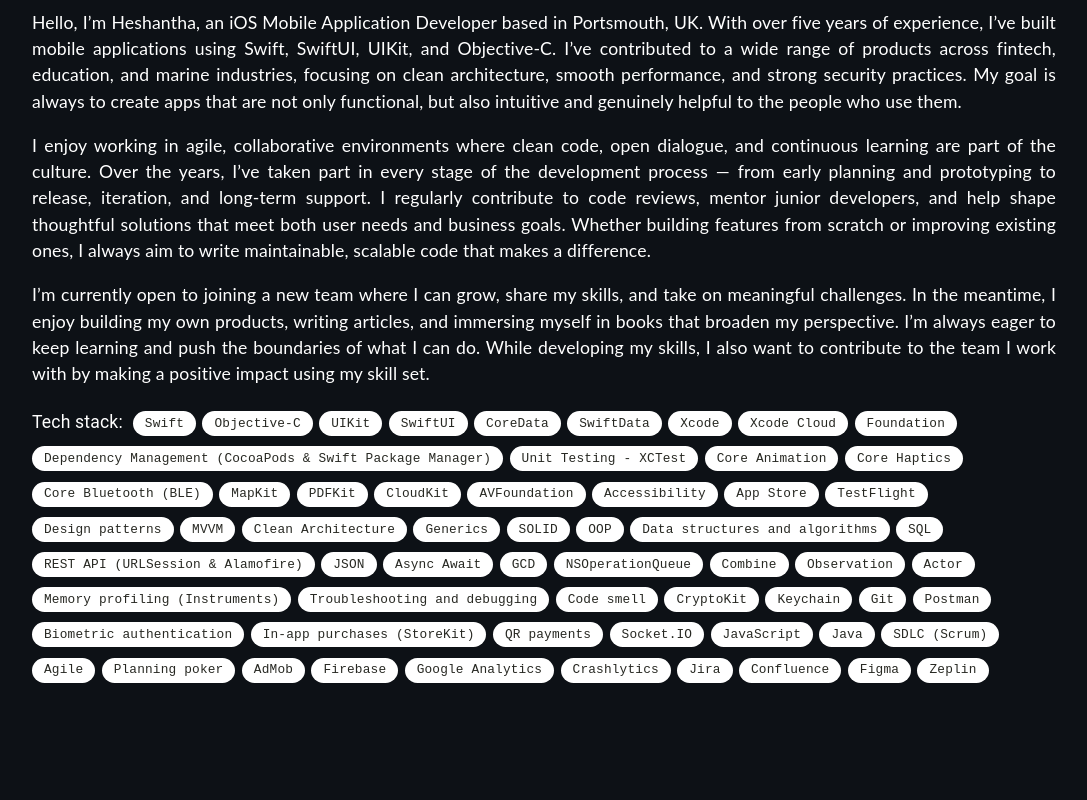
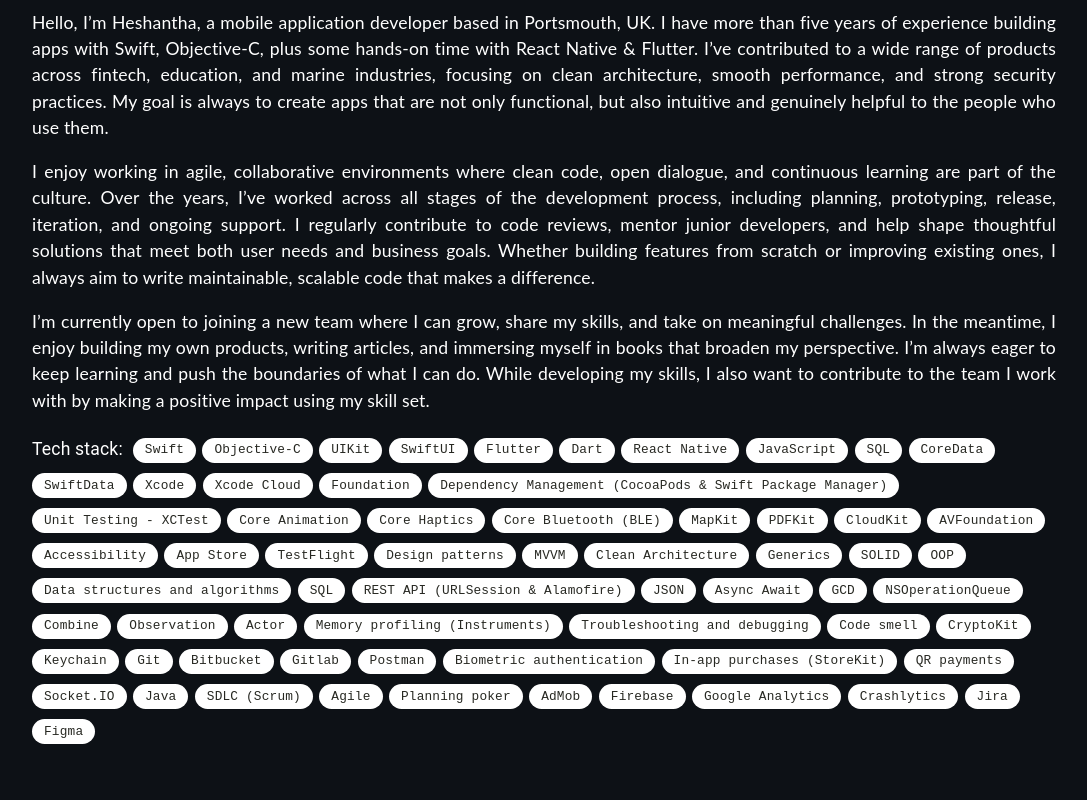
Before and after one commit to heshantha-md/heshantha-md.github.io, a React (Create React App) app: page / in a window 1280 px wide. Shown: the part 1000-1800 px from the top of the page, without its empty margins (96-1183 px from the left). Built offline with nearby package versions, Linux system fonts and the light colour scheme.

Commit message:
Major modifications to the bio & the timeline, Updated CV

```diff
--- a/src/components/Expertise.tsx
+++ b/src/components/Expertise.tsx
@@ -8,6 +8,11 @@
     "Objective-C",
     "UIKit",
     "SwiftUI",
+    "Flutter",
+    "Dart",
+    "React Native",
+    "JavaScript",
+    "SQL",
     "CoreData",
     "SwiftData",
     "Xcode",
@@ -47,12 +52,13 @@
     "CryptoKit",
     "Keychain",
     "Git",
+    "Bitbucket",
+    "Gitlab",
     "Postman",
     "Biometric authentication",
     "In-app purchases (StoreKit)",
     "QR payments",
     "Socket.IO",
-    "JavaScript",
     "Java",
     "SDLC (Scrum)",
     "Agile",
@@ -62,9 +68,7 @@
     "Google Analytics",
     "Crashlytics",
     "Jira",
-    "Confluence",
-    "Figma",
-    "Zeplin"
+    "Figma"
 ];
 
 function Expertise() {
@@ -73,8 +77,8 @@
         <div className="skills-container">
             <h1>Who I am</h1>
                 <div className="skill">
-                    <p>Hello, I’m Heshantha, an iOS Mobile Application Developer based in Portsmouth, UK. With over five years of experience, I’ve built mobile applications using Swift, SwiftUI, UIKit, and Objective-C. I’ve contributed to a wide range of products across fintech, education, and marine industries, focusing on clean architecture, smooth performance, and strong security practices. My goal is always to create apps that are not only functional, but also intuitive and genuinely helpful to the people who use them.</p>
-                    <p>I enjoy working in agile, collaborative environments where clean code, open dialogue, and continuous learning are part of the culture. Over the years, I’ve taken part in every stage of the development process — from early planning and prototyping to release, iteration, and long-term support. I regularly contribute to code reviews, mentor junior developers, and help shape thoughtful solutions that meet both user needs and business goals. Whether building features from scratch or improving existing ones, I always aim to write maintainable, scalable code that makes a difference.</p>
+                    <p>Hello, I’m Heshantha, a mobile application developer based in Portsmouth, UK. I have more than five years of experience building apps with Swift, Objective-C, plus some hands-on time with React Native & Flutter. I’ve contributed to a wide range of products across fintech, education, and marine industries, focusing on clean architecture, smooth performance, and strong security practices. My goal is always to create apps that are not only functional, but also intuitive and genuinely helpful to the people who use them.</p>
+                    <p>I enjoy working in agile, collaborative environments where clean code, open dialogue, and continuous learning are part of the culture. Over the years, I’ve worked across all stages of the development process, including planning, prototyping, release, iteration, and ongoing support. I regularly contribute to code reviews, mentor junior developers, and help shape thoughtful solutions that meet both user needs and business goals. Whether building features from scratch or improving existing ones, I always aim to write maintainable, scalable code that makes a difference.</p>
                     <p>I’m currently open to joining a new team where I can grow, share my skills, and take on meaningful challenges. In the meantime, I enjoy building my own products, writing articles, and immersing myself in books that broaden my perspective. I’m always eager to keep learning and push the boundaries of what I can do. While developing my skills, I also want to contribute to the team I work with by making a positive impact using my skill set.</p>
                     <div className="flex-chips">
                         <span className="chip-title">Tech stack:</span>
--- a/src/components/Main.tsx
+++ b/src/components/Main.tsx
@@ -19,7 +19,7 @@
             <a href="https://www.linkedin.com/in/heshantha-md/" target="_blank" rel="noreferrer"><FaLinkedin/></a>
           </div>
           <h1>Heshantha Don</h1>
-          <p>iOS Mobile Application Developer</p>
+          <p>Mobile Application Developer</p>
           <Chip className='chip' label="Portsmouth, United Kingdom" />
 
           <div className="mobile_social_icons">
--- a/src/components/Timeline.tsx
+++ b/src/components/Timeline.tsx
@@ -73,10 +73,11 @@
             <a href="https://www.epictechnology.lk/" target="_blank" rel="noreferrer"><h3 className="vertical-timeline-element-title">Epic Technology</h3></a>
             <h4 className="vertical-timeline-element-subtitle">Colombo, Sri Lanka</h4>
             <p>
-              iOS Developer{" "}
+              Mobile Application Developer {" "}
                 <Chip className='chipDark' label="Swift" />{" "}
                 <Chip className='chipDark' label="Obje-C" />{" "}
-                <Chip className='chipDark' label="UIKit" />
+                <Chip className='chipDark' label="React Native" />{" "}
+                <Chip className='chipDark' label="Flutter" />
             </p>
           </VerticalTimelineElement>
         </VerticalTimeline>
```
Also changed, not shown: 10 other files (tests, documents, lock files or other folders).
